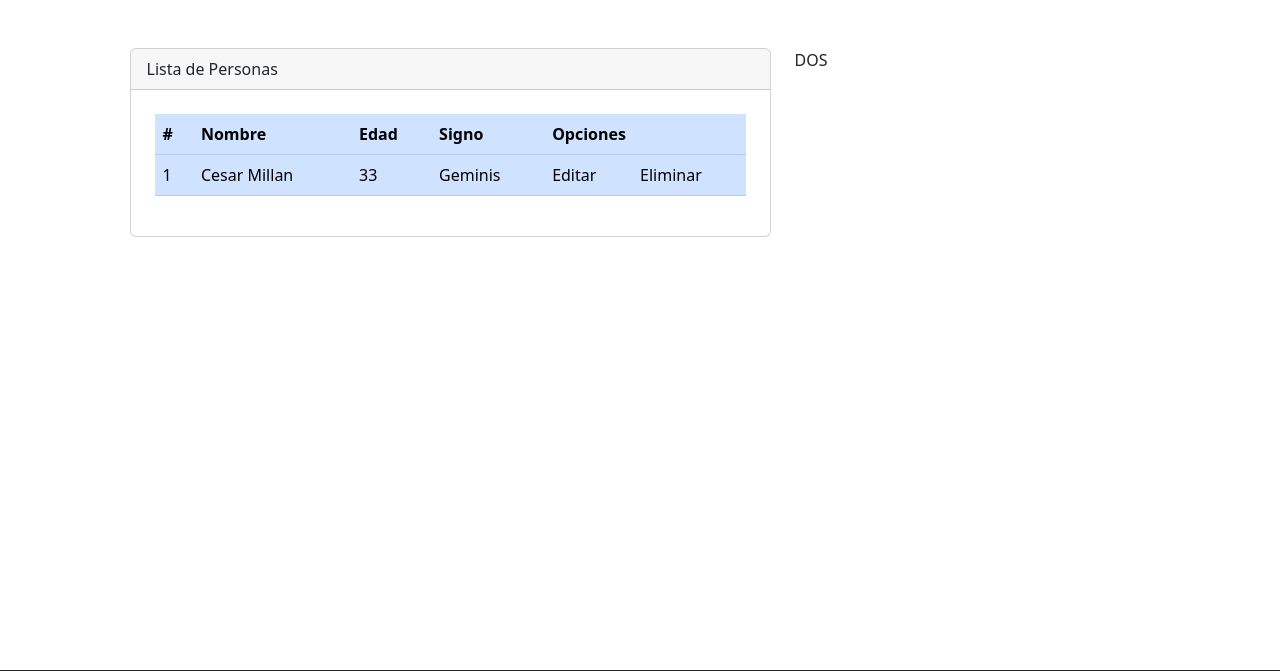
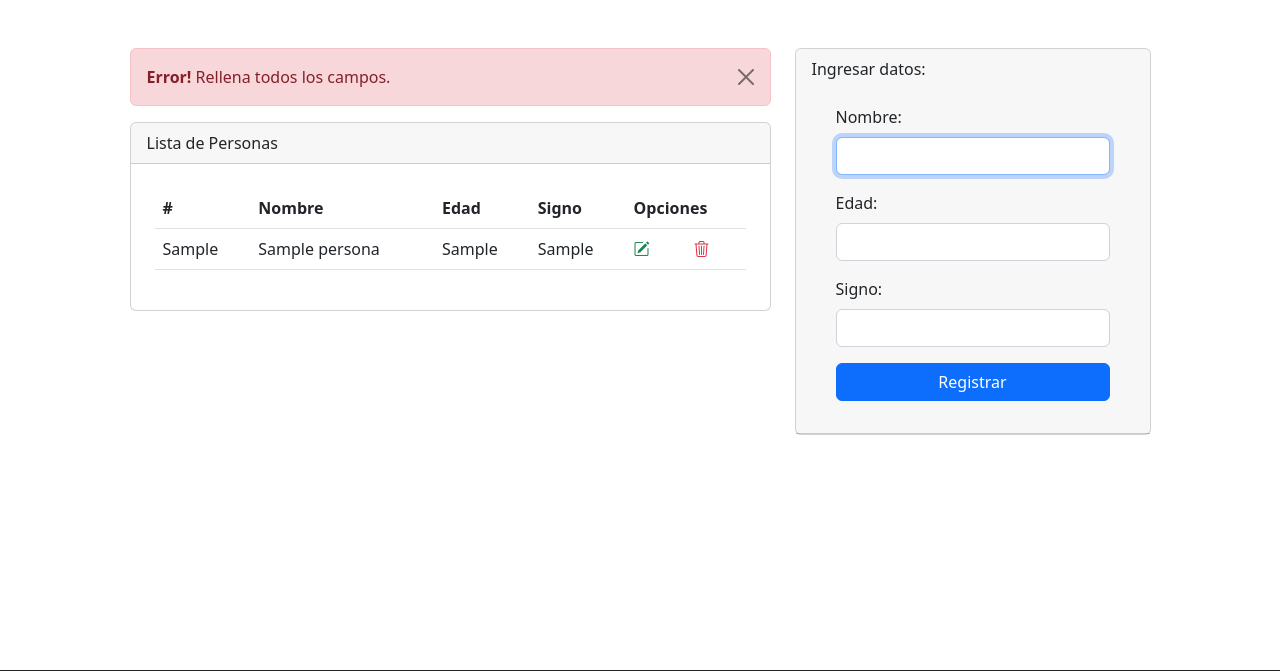
Before and after one commit to davidmillan5/CRUDPHPBootstrap5, a PHP site: page /index.php?mensaje=falta in a window 1280 px wide. Shown: the part 74-745 px from the top of the page. Run offline with PHP 8.4, Linux system fonts and the light colour scheme; tables that the repository leaves empty or names only in its code hold one stand-in row (values such as "Sample post").

Commit message:
Finalize CRUD with PHP, MySQL and Bootstrap5

```diff
--- a/index.php
+++ b/index.php
@@ -1,16 +1,94 @@
-<?php include 'template/header.php'?>
+<?php include 'template/header.php' ?>
 
+<?php
+include_once "model/conexion.php";
+$sentencia = $bd->query("select * from persona");
+$persona = $sentencia->fetchAll(PDO::FETCH_OBJ);
+//print_r($persona);
+
+
+?>
 
 <div class="container mt-5">
   <div class="row justify-content-center">
     <div class="col-md-7">
+      <!--Inicio alerta -->
+      <?php
+      if (isset($_GET['mensaje']) and $_GET['mensaje'] == 'falta') {
+
+      ?>
+        <div class="alert alert-danger alert-dismissible fade show" role="alert">
+          <strong>Error!</strong> Rellena todos los campos.
+          <button type="button" class="btn-close" data-bs-dismiss="alert" aria-label="Close"></button>
+        </div>
+      <?php
+      }
+      ?>
+
+
+      <?php
+      if (isset($_GET['mensaje']) and $_GET['mensaje'] == 'registrado') {
+
+      ?>
+        <div class="alert alert-success alert-dismissible fade show" role="alert">
+          <strong>Registrado!</strong> Se agregaron los datos.
+          <button type="button" class="btn-close" data-bs-dismiss="alert" aria-label="Close"></button>
+        </div>
+      <?php
+      }
+      ?>
+
+
+      <?php
+      if (isset($_GET['mensaje']) and $_GET['mensaje'] == 'error') {
+
+      ?>
+        <div class="alert alert-danger alert-dismissible fade show" role="alert">
+          <strong>Error!</strong> Vuelve a intentar.
+          <button type="button" class="btn-close" data-bs-dismiss="alert" aria-label="Close"></button>
+        </div>
+      <?php
+      }
+      ?>
+
+
+
+      <?php
+      if (isset($_GET['mensaje']) and $_GET['mensaje'] == 'editado') {
+
+      ?>
+        <div class="alert alert-success alert-dismissible fade show" role="alert">
+          <strong>Cambiado!</strong> Los datos fueron actualizados.
+          <button type="button" class="btn-close" data-bs-dismiss="alert" aria-label="Close"></button>
+        </div>
+      <?php
+      }
+      ?>
+
+
+      <?php
+      if (isset($_GET['mensaje']) and $_GET['mensaje'] == 'eliminado') {
+
+      ?>
+        <div class="alert alert-warning alert-dismissible fade show" role="alert">
+          <strong>Eliminado!</strong> Los datos fueron borrados.
+          <button type="button" class="btn-close" data-bs-dismiss="alert" aria-label="Close"></button>
+        </div>
+      <?php
+      }
+      ?>
+
+
+
+
+      <!-- Fin Alerta -->
       <div class="card">
         <div class="card-header">
           Lista de Personas
         </div>
         <div class="p-4">
           <div class="table-responsive">
-            <table class="table table-primary align-middle">
+            <table class="table table-Light align-middle">
               <thead>
                 <tr>
                   <th scope="col">#</th>
@@ -21,14 +99,20 @@
                 </tr>
               </thead>
               <tbody>
-                <tr class="">
-                  <td scope="row">1</td>
-                  <td>Cesar Millan</td>
-                  <td>33</td>
-                  <td>Geminis</td>
-                  <td>Editar</td>
-                  <td>Eliminar</td>
-                </tr>
+                <?php
+                foreach ($persona as $dato) {
+                ?>
+                  <tr class="">
+                    <td scope="row"><?php echo $dato->codigo; ?></td>
+                    <td><?php echo $dato->nombre; ?></td>
+                    <td><?php echo $dato->edad; ?></td>
+                    <td><?php echo $dato->signo; ?></td>
+                    <td><a href="editar.php?codigo=<?php echo $dato->codigo; ?>"><i class="text-success bi bi-pencil-square"></i></a></td>
+                    <td><a onclick="return confirm('¿Estas seguro de eliminar?');" href=" eliminar.php?codigo=<?php echo $dato->codigo; ?>"><i class="text-danger bi bi-trash3"></i></a></td>
+                  </tr>
+                <?php
+                }
+                ?>
               </tbody>
             </table>
           </div>
@@ -37,11 +121,33 @@
       </div>
     </div>
     <div class="col-md-4">
-      DOS
+      <div class="card">
+        <div class="card-header">
+          Ingresar datos:
+          <form class="p-4" method="POST" action="registrar.php">
+            <div class="mb-3">
+              <label class="form-label">Nombre: </label>
+              <input type="text" class="form-control" name="txtNombre" autofocus required>
+            </div>
+            <div class="mb-3">
+              <label class="form-label">Edad: </label>
+              <input type="number" class="form-control" name="txtEdad" autofocus required>
+            </div>
+            <div class="mb-3">
+              <label class="form-label">Signo: </label>
+              <input type="text" class="form-control" name="txtSigno" autofocus required>
+            </div>
+            <div class="d-grid">
+              <input type="hidden" name="oculto" value="1">
+              <input type="submit" class="btn btn-primary" value="Registrar">
+            </div>
+          </form>
+        </div>
+      </div>
     </div>
   </div>
 </div>
 
 
 
-<?php include 'template/footer.php'?>
+<?php include 'template/footer.php' ?>
--- a/model/conexion.php
+++ b/model/conexion.php
@@ -0,0 +1,17 @@
+<?php
+$contrasena = "C3s4r18099593";
+$usuario = "root";
+$nombre_bd = "crud";
+
+try {
+	$bd = new PDO (
+		'mysql:host=localhost;
+		dbname='.$nombre_bd,
+		$usuario,
+		$contrasena,
+		array(PDO::MYSQL_ATTR_INIT_COMMAND => "SET NAMES utf8")
+	);
+} catch (Exception $e) {
+	echo "Problema con la conexion: ".$e->getMessage();
+}
+?>
--- a/template/header.php
+++ b/template/header.php
@@ -8,8 +8,14 @@
   <meta name="viewport" content="width=device-width, initial-scale=1, shrink-to-fit=no">
 
   <!-- Bootstrap CSS v5.2.1 -->
-  <link href="https://cdn.jsdelivr.net/npm/bootstrap@5.2.1/dist/css/bootstrap.min.css" rel="stylesheet"
-    integrity="sha384-iYQeCzEYFbKjA/T2uDLTpkwGzCiq6soy8tYaI1GyVh/UjpbCx/TYkiZhlZB6+fzT" crossorigin="anonymous">
+  <link href="https://cdn.jsdelivr.net/npm/bootstrap@5.2.1/dist/css/bootstrap.min.css" rel="stylesheet" integrity="sha384-iYQeCzEYFbKjA/T2uDLTpkwGzCiq6soy8tYaI1GyVh/UjpbCx/TYkiZhlZB6+fzT" crossorigin="anonymous">
+
+  <!-- cdn icons-->
+  <link rel="stylesheet" href="https://cdn.jsdelivr.net/npm/bootstrap-icons@1.10.2/font/bootstrap-icons.css">
+
+
+  <!-- awesome icons, google icons--->
+
 
 </head>
 
```
Also changed, not shown: editar.php (+53 -0 lines), editarproceso.php (+27 -0 lines), eliminar.php (+18 -0 lines), registrar.php (+25 -0 lines).
